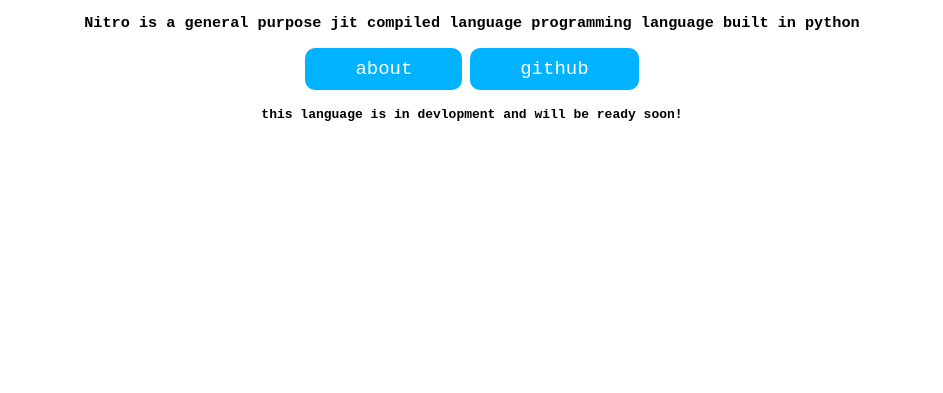
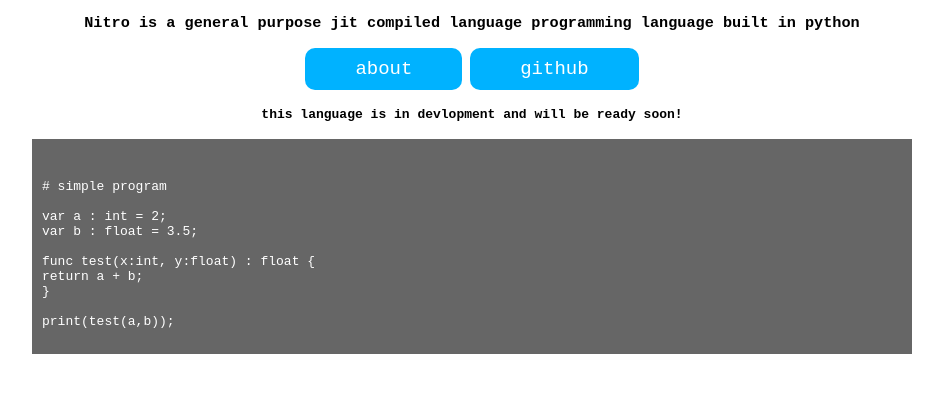
Before and after one commit to nitro-lang/nitro-lang, a plain HTML site: page index.html in a window 1280 px wide. Shown: the part 187-580 px from the top of the page, without its empty margins (168-1111 px from the left). Drawn offline with Linux system fonts and the light colour scheme.

Commit message:
Add files via upload

```diff
--- a/index.html
+++ b/index.html
@@ -16,6 +16,22 @@
 		<button onclick="location.href='https://github.com/nitro-lang/'" type="button">github</button>
 
 		<h4>this language is in devlopment and will be ready soon!</h4>
+
+		<div class="code">
+			<code>
+				# simple program
+
+				var a : int = 2;
+				var b : float = 3.5;
+
+				func test(x:int, y:float) : float {
+					return a + b;
+				}
+
+				print(test(a,b));
+			</code>
+		</div>
+
 	</div>
 </body>
 </html>
--- a/style.css
+++ b/style.css
@@ -14,6 +14,16 @@ body {
     font-size: large;
 }
 
+.code {
+    margin: auto;
+    padding: 10px;
+    color: rgb(255, 255, 255);
+    background-color: rgb(102, 102, 102);
+    width: auto;
+    white-space: pre-line;
+    text-align: left;
+}
+
 button {
     color: #ffffff;
     background-color: #00b2ff;
```
